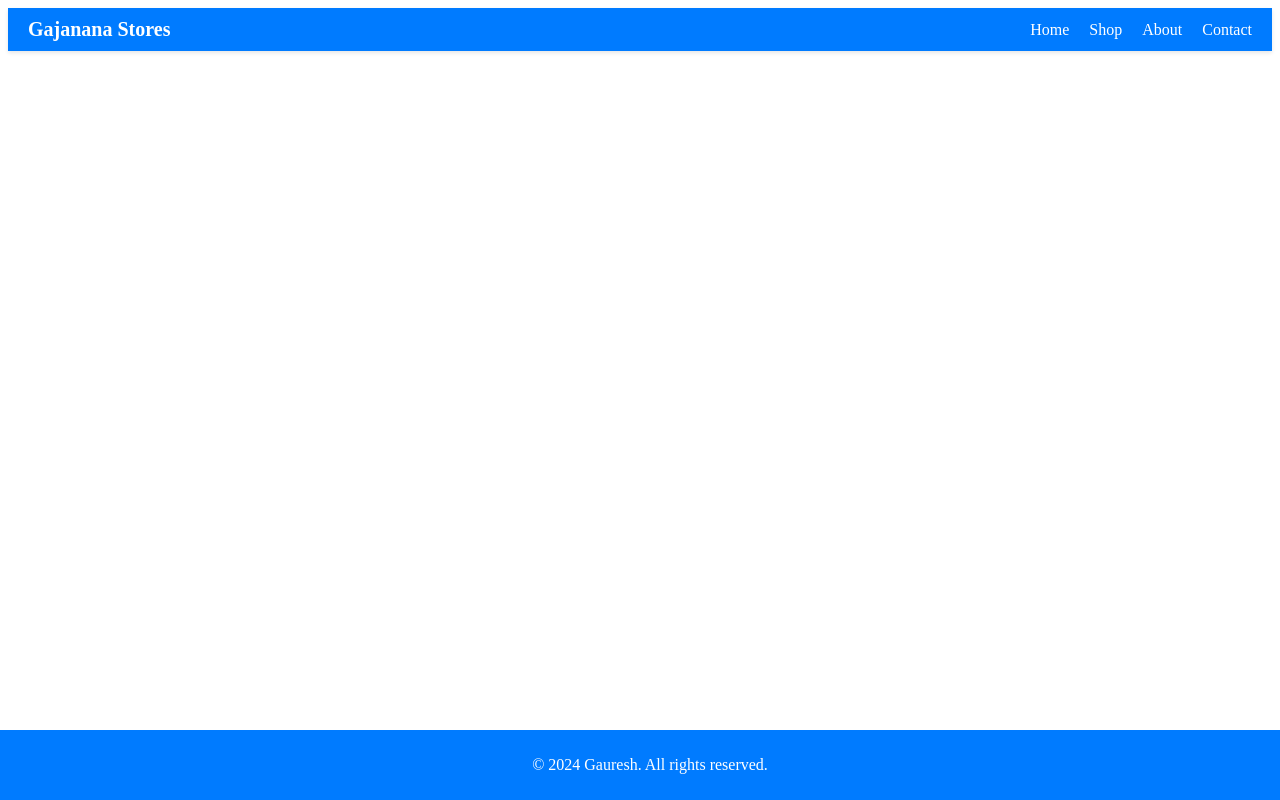
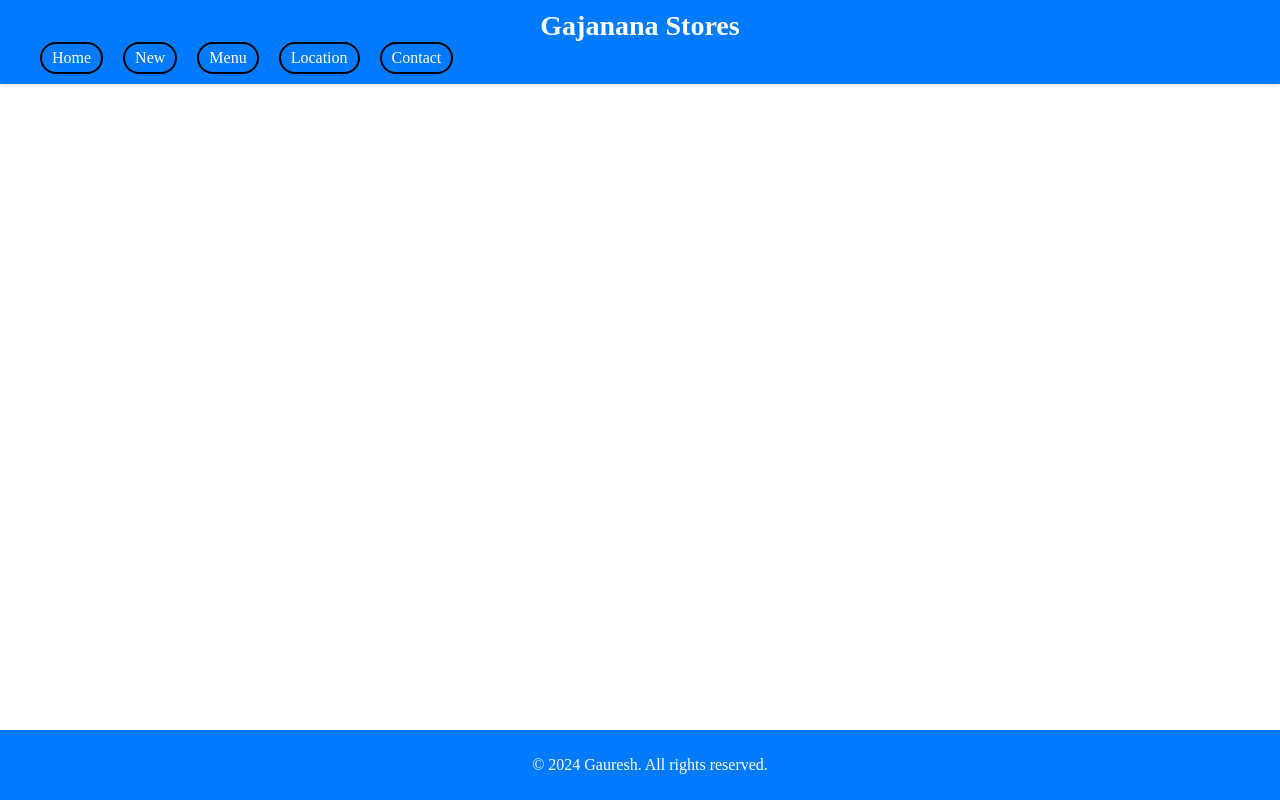
Before and after one commit to gaureshpai/Varadportfolio, a Next.js app: page / in a window 1280 px wide. Built offline with nearby package versions, Linux system fonts and the light colour scheme.

Commit message:
addition and changes in the navbar

```diff
--- a/app/components/Navbar.tsx
+++ /dev/null
@@ -1,20 +0,0 @@
-import React from 'react';
-import '@/public/styles/Navbar.css'
-
-const Navbar = () => {
-  return (
-    <div className="navbar">
-      <a href='./' className='Name'>Gajanana Stores</a>
-      <nav>
-        <ul>
-          <li><a href="#">Home</a></li>
-          <li><a href="#">Shop</a></li>
-          <li><a href="#">About</a></li>
-          <li><a href="#">Contact</a></li>
-        </ul>
-      </nav>
-    </div>
-  );
-};
-
-export default Navbar;
--- a/app/layout.tsx
+++ b/app/layout.tsx
@@ -1,6 +1,6 @@
 import type { Metadata } from "next";
-import Navbar from "./components/Navbar";
-import Footer from "./components/Footer";
+import Navbar from "../components/Navbar";
+import Footer from "../components/Footer";
 
 export const metadata: Metadata = {
     title: "Gajanana Stores",
--- /dev/null
+++ b/components/Navbar.tsx
@@ -0,0 +1,33 @@
+"use client"
+import React from 'react';
+import '@/public/styles/Navbar.css';
+
+const Navbar = () => {
+  const handleNavigation = (sectionId: string) => {
+    const section = document.getElementById(sectionId);
+    if (section) {
+      section.scrollIntoView({ behavior: 'smooth' });
+    }
+  };
+
+  return (
+    <div className='titlebar'>
+    <div className="navbar">
+      <div className='Name'>
+        <a href='./'>Gajanana Stores</a>
+      </div>
+      <nav className='button-container'>
+        <ul>
+            <li className='buttons'><a href="#home">Home</a></li>
+            <li className='buttons'><a href="#New">New</a></li>
+            <li className='buttons'><a href="#Menu">Menu</a></li>
+            <li className='buttons'><a href="#Location">Location</a></li>
+            <li className='buttons'><a href="#Contact">Contact</a></li>
+        </ul>
+      </nav>
+    </div>
+    </div>
+  );
+};
+
+export default Navbar;
--- a/public/styles/Navbar.css
+++ b/public/styles/Navbar.css
@@ -1,21 +1,28 @@
+.titlebar{
+    background-color: #007bff;
+    color: #fff;
+    text-align: center;
+    position: fixed;
+    top: 0;
+    left: 0;
+    width: 100%;
+}
 .navbar {
+  margin: 0;
   background-color: #007bff;
   color: #fff;
   padding: 10px 20px;
   display: flex;
-  justify-content: space-between;
-  align-items: center;
+  flex-direction: column;
   box-shadow: 0 2px 4px rgba(0, 0, 0, 0.1);
 }
 
 .navbar .Name {
-  font-size: 20px;
+  font-size: 28px;
   font-weight: bold;
   text-decoration: none;
-}
-
-.navbar .name:hover {
-  color: #ffd700; /* Change text color on hover */
+  width: 100%;
+  text-align: center;
 }
 
 .navbar ul {
@@ -35,5 +42,16 @@
 }
 
 .navbar a:hover {
-  text-decoration: underline;
+  color: #ffd700;
+  text-decoration: none;
 }
+.buttons{
+  border: black solid 2px;
+  border-radius: 20px;
+  width: max-content;
+  padding: 5px 10px;
+}
+.button-container{
+  width: 100vw;
+  align-items: left;
+}
```
Also changed, not shown: components/Footer.tsx (renamed from app/components/Footer.tsx).
